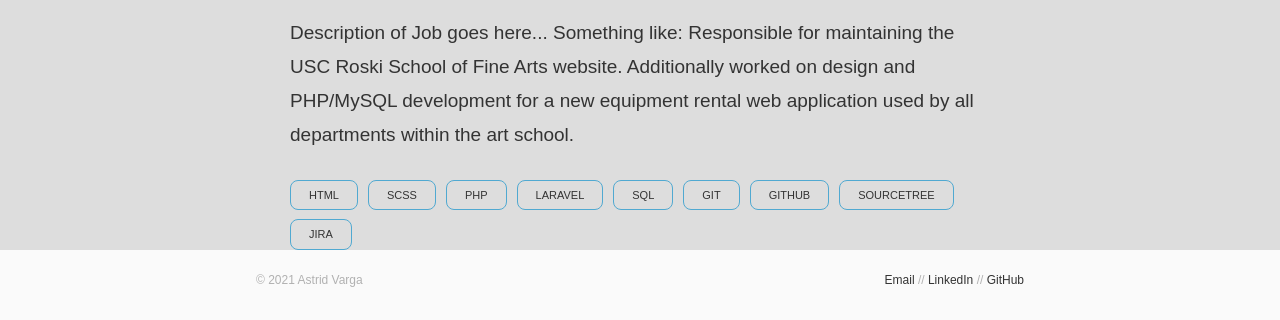
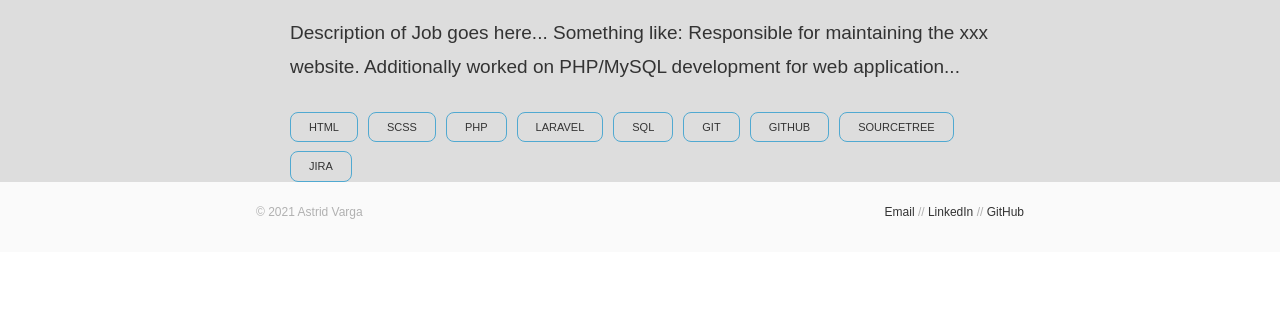
Before and after one commit to AstiV/portfolio, a Gatsby site: page / in a window 1280 px wide. Shown: the part 2068-2388 px from the top of the page. After the commit the page ends 2320 px from the top, so only its background shows below. Built offline with nearby package versions, Linux system fonts and the light colour scheme; Gatsby itself is replaced by a stand-in of ours.

Commit message:
fix description

```diff
--- a/src/components/resumeItem.js
+++ b/src/components/resumeItem.js
@@ -30,9 +30,8 @@ export default function ResumeItem() {
       </p>
       <p>
         Description of Job goes here... Something like: Responsible for
-        maintaining the USC Roski School of Fine Arts website. Additionally
-        worked on design and PHP/MySQL development for a new equipment rental
-        web application used by all departments within the art school.
+        maintaining the xxx website. Additionally
+        worked on PHP/MySQL development for web application...
       </p>
       <span className={resumeItemStyles.skill}>Html</span>
       <span className={resumeItemStyles.skill}>SCSS</span>
```
